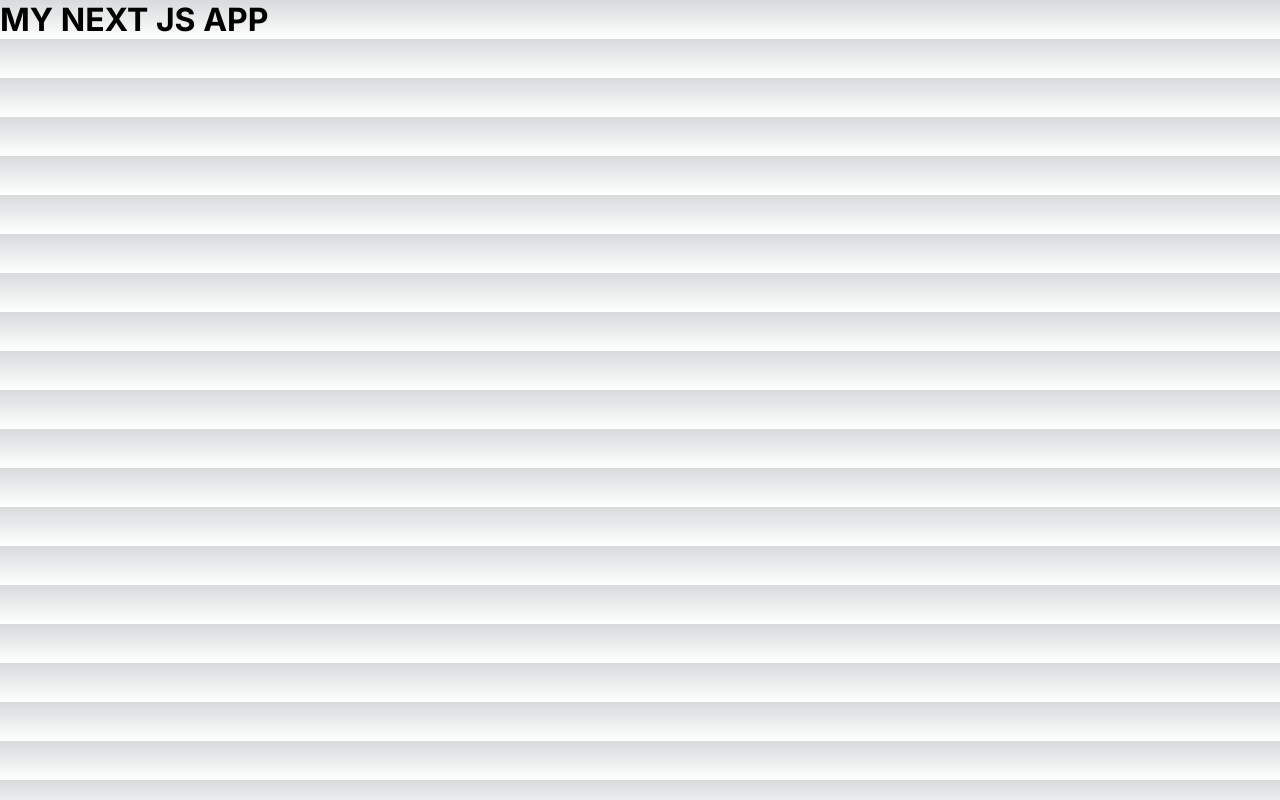
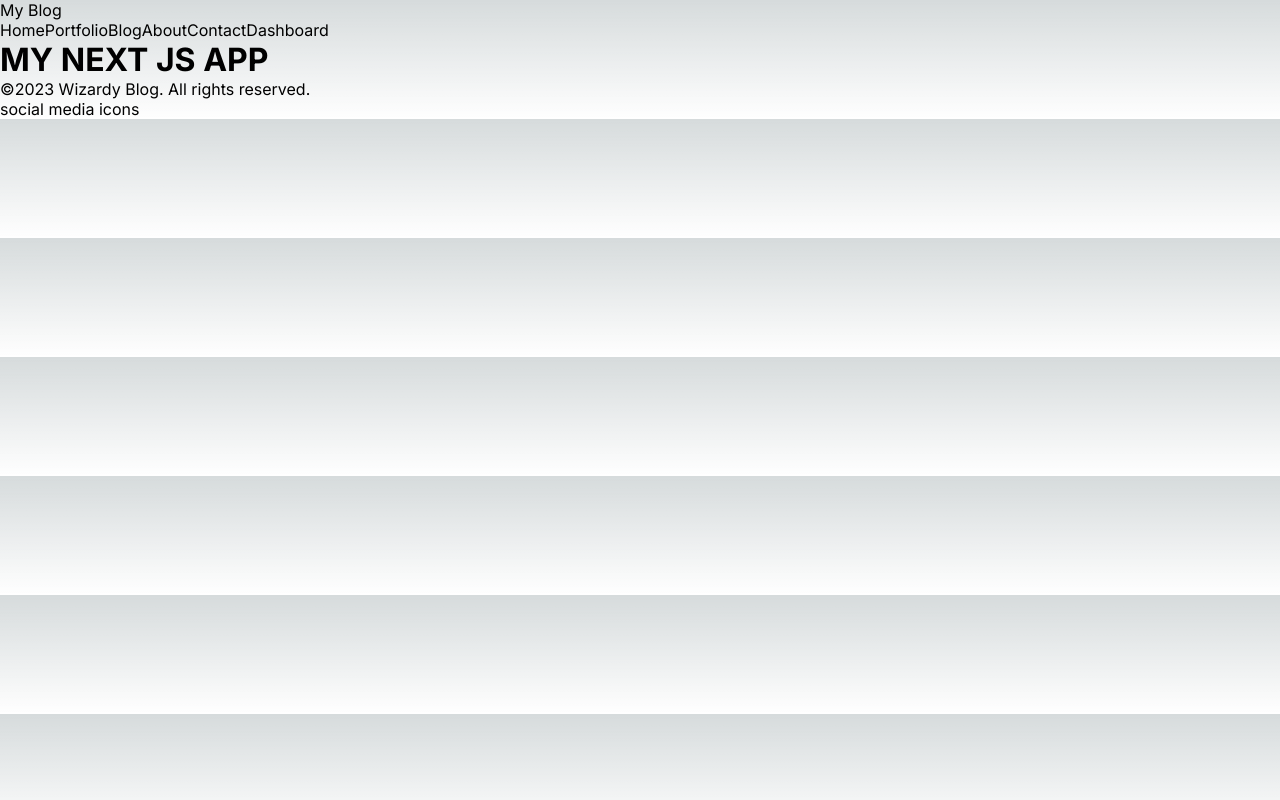
Before and after one commit to ElazzouziHassan/NEXTJS-BLOG-APP, a Next.js app: page / in a window 1280 px wide. Built offline with nearby package versions, Linux system fonts and the light colour scheme.

Commit message:
Layouts and Components

```diff
--- a/src/app/layout.js
+++ b/src/app/layout.js
@@ -1,5 +1,7 @@
+import Navbar from '@/components/navbar/Navbar'
 import './globals.css'
 import { Inter } from 'next/font/google'
+import Footer from '@/components/footer/Footer'
 
 const inter = Inter({ subsets: ['latin'] })
 
@@ -11,7 +13,11 @@ export const metadata = {
 export default function RootLayout({ children }) {
   return (
     <html lang="en">
-      <body className={inter.className}>{children}</body>
+      <body className={inter.className}>
+        <Navbar/>
+        {children}
+        <Footer/>
+      </body>
     </html>
   )
 }
--- /dev/null
+++ b/src/components/footer/Footer.jsx
@@ -0,0 +1,16 @@
+import React from 'react'
+
+function Footer() {
+  return (
+    <div >
+      <div>
+        ©2023 Wizardy Blog. All rights reserved.
+      </div>
+      <div>
+        <span>social media icons</span>
+      </div>
+  </div>
+  )
+}
+
+export default Footer
--- /dev/null
+++ b/src/components/navbar/Navbar.jsx
@@ -0,0 +1,31 @@
+import React from 'react'
+import Link from 'next/link'
+
+const links = [
+  { id: 1, title: "Home", url: "/" },
+  { id: 2, title: "Portfolio", url: "/portfolio" },
+  { id: 3, title: "Blog", url: "/blog" },
+  { id: 4, title: "About", url: "/about" },
+  { id: 5, title: "Contact", url: "/contact" },
+  { id: 6, title: "Dashboard", url: "/dashboard" },
+];
+
+function Navbar() {
+  return (
+    <div>
+      <Link href="/">
+        My Blog
+      </Link>
+      <div>
+        {links.map((link) => (
+          <Link key={link.id} href={link.url}>
+            {link.title}
+          </Link>
+        ))}
+
+      </div>
+    </div>
+  )
+}
+
+export default Navbar
```
Also changed, not shown: src/app/contact/loading.jsx (added, +9 -0 lines), src/app/dashboard/(auth)/login/page.jsx (renamed from src/app/dashboard/login/page.jsx), src/app/dashboard/(auth)/register/page.jsx (renamed from src/app/dashboard/register/page.jsx).
